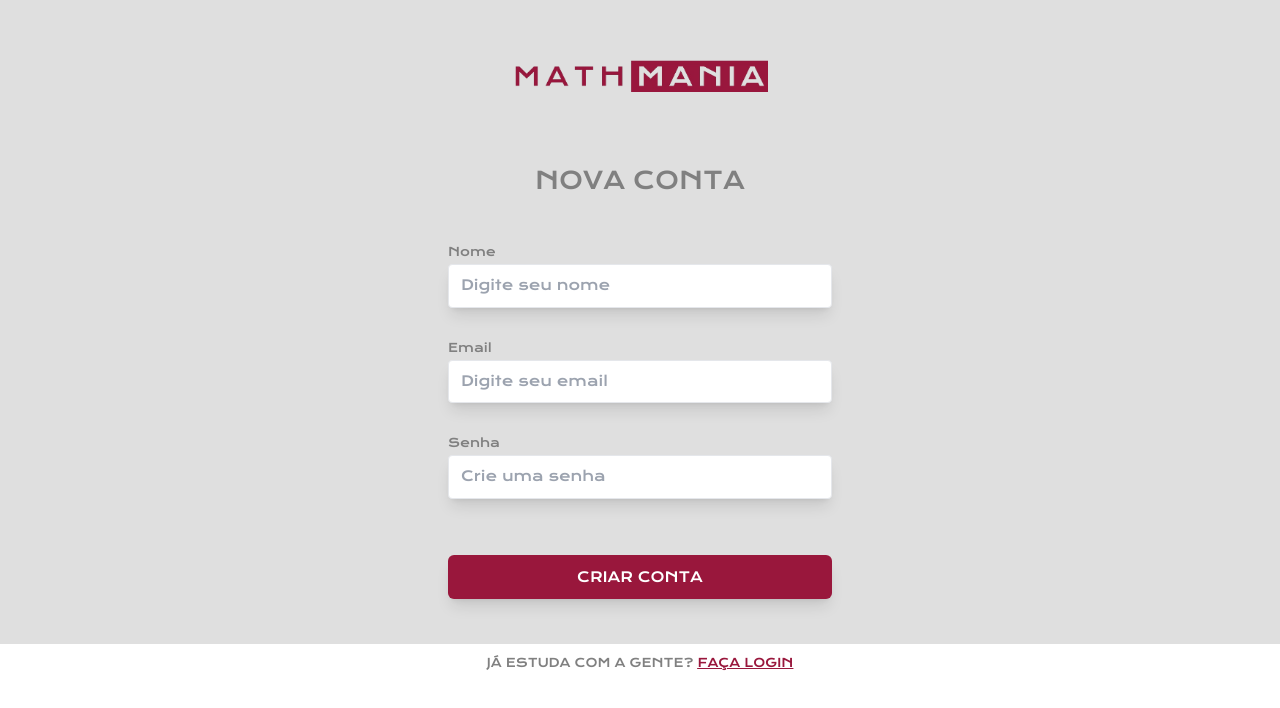
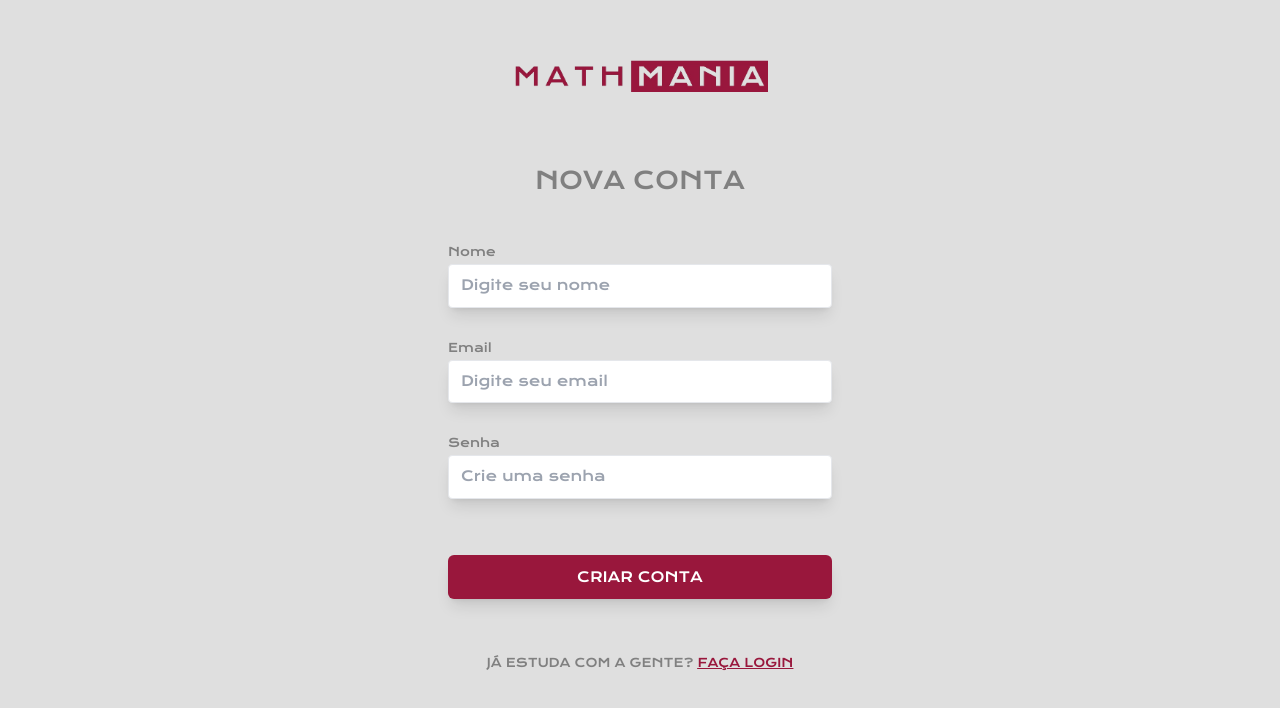
Before and after one commit to yannidilly/mathmania, a Next.js app in the folder app/: page /signup in a window 1280 px wide. Shown: the part 156-864 px from the top of the page. Built offline with nearby package versions, Linux system fonts and the light colour scheme; no server answers.

Commit message:
fix: corrige quebra no background  da tela de cadastro

```diff
--- a/app/src/app/signup/page.jsx
+++ b/app/src/app/signup/page.jsx
@@ -19,9 +19,9 @@ const SignUp = () => {
   };
 
   return (
-    <main className="font-custom bg-custom-gray1  w-full h-screen">
-        <section className="flex flex-col h-screen justify-around">
-            <div>
+    <main className="font-custom">
+        <section className="flex flex-col justify-around h-screen bg-custom-gray1">
+            <div className="flex flex-col justify-around bg-custom-gray1">
                 <form className="mb-40 rounded flex flex-col items-center px-4 md:px-8 lg:px-12 xl:px-16 pt-4 pb-8 sm:mt-8 lg:mt-24">
                     <div className="flex justify-center items-center h-32 mt-8 sm:mt-0 sm:mb-0 md:mt-16 lg:mt-8 mb-8">
                           <Image
```
